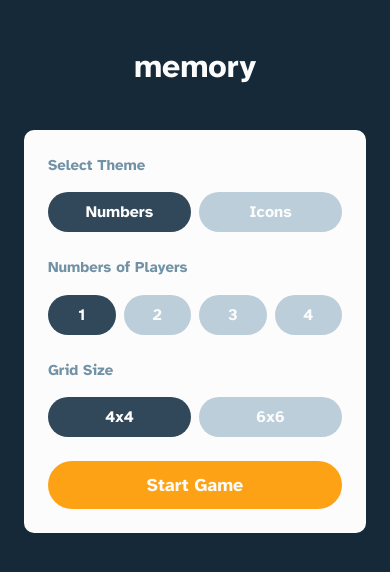
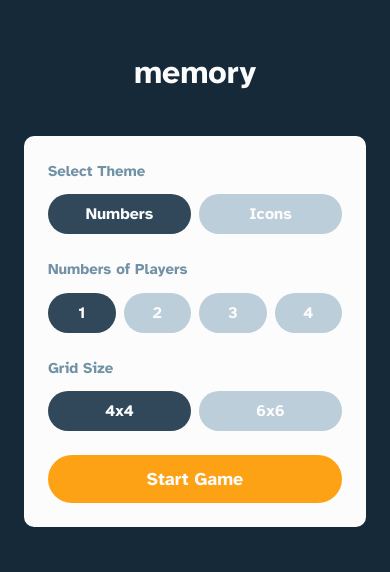
Before and after one commit to unaygney/memory-game, a Next.js app: page / in a window 390 px wide. Shown: the part 132-704 px from the top of the page. Built offline with nearby package versions, Linux system fonts and the light colour scheme.

Commit message:
minor styles changes

```diff
--- a/containers/HomeContainer/form/index.jsx
+++ b/containers/HomeContainer/form/index.jsx
@@ -24,7 +24,10 @@ function Form() {
       onSubmit={handleSubmit(onSubmit)}
     >
       {BUTTONS.map((button) => (
-        <div key={button.id} className="flex flex-col gap-4 items-start">
+        <div
+          key={button.id}
+          className="flex flex-col gap-3 md:gap-4 items-start"
+        >
           <h3 className="text-[15px] font-bold leading-normal text-[#7191a5]">
             {button.title}
           </h3>
```
